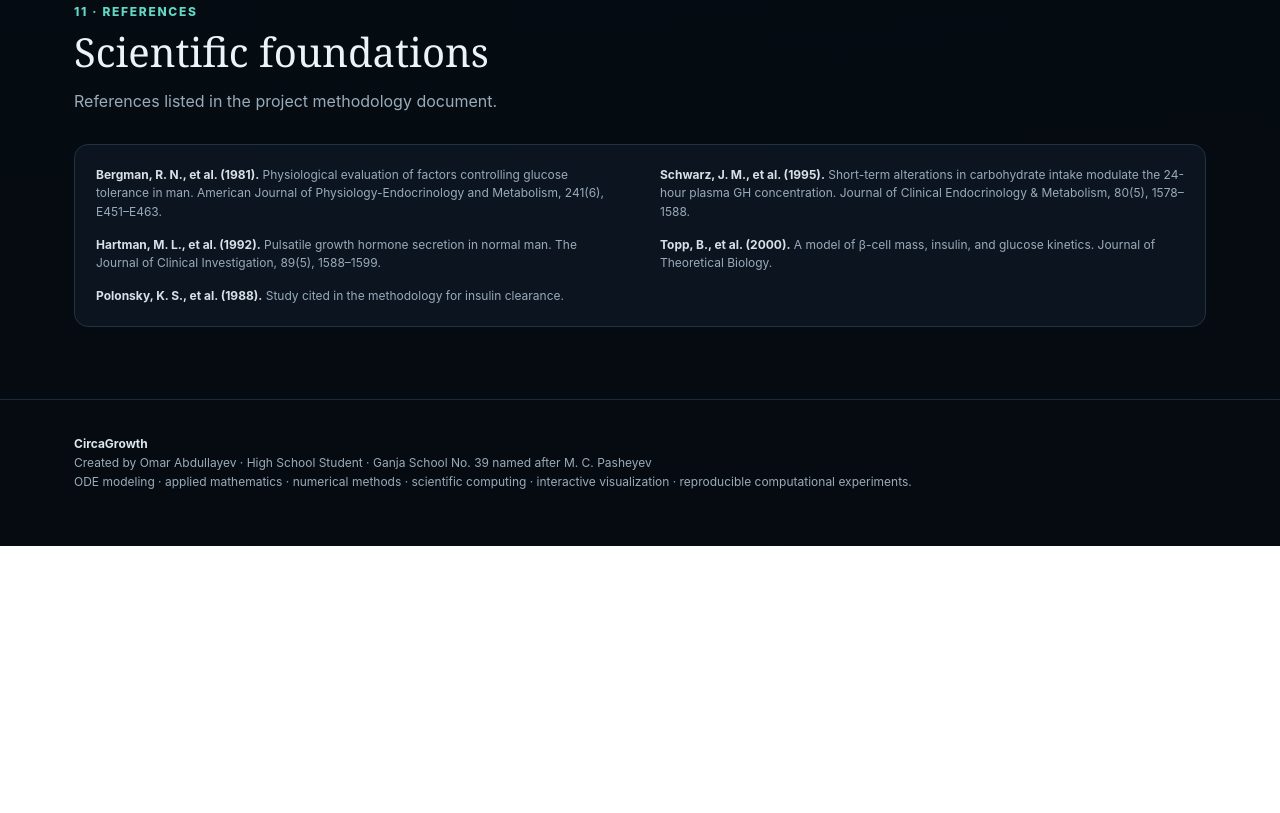
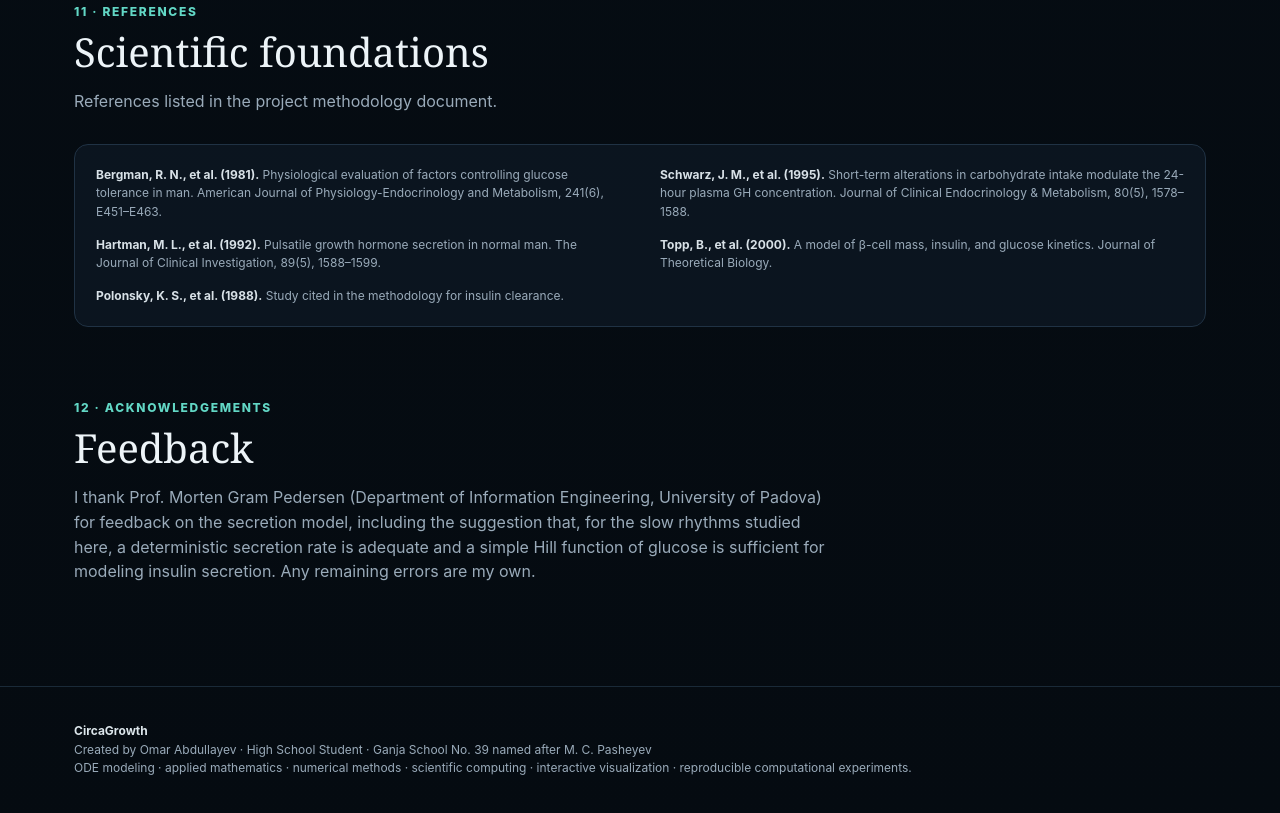
Before and after one commit to omaraabdul10-coder/CircaGrowth, a plain HTML site: page index.html in a window 1280 px wide. Shown: the part 8852-9665 px from the top of the page. Before the commit the page ends 9398 px from the top, so only its background shows below. Drawn offline with Linux system fonts and the light colour scheme.

Commit message:
Add acknowledgement section to project page

```diff
--- a/index.html
+++ b/index.html
@@ -238,6 +238,9 @@
     <div class="ref"><b>Topp, B., et al. (2000).</b> A model of β-cell mass, insulin, and glucose kinetics. Journal of Theoretical Biology.</div>
   </div>
 </div></section>
+<section id="acknowledgements" style="padding-top:0"><div class="wrap">
+  <div class="section-head"><div class="kicker">12 · Acknowledgements</div><h2>Feedback</h2><p>I thank Prof. Morten Gram Pedersen (Department of Information Engineering, University of Padova) for feedback on the secretion model, including the suggestion that, for the slow rhythms studied here, a deterministic secretion rate is adequate and a simple Hill function of glucose is sufficient for modeling insulin secretion. Any remaining errors are my own.</p></div>
+</div></section>
 </main>
 
 <footer><div class="wrap"><b style="color:#dce6eb">CircaGrowth</b><br><span>Created by Omar Abdullayev · High School Student · Ganja School No. 39 named after M. C. Pasheyev</span><br><span>ODE modeling · applied mathematics · numerical methods · scientific computing · interactive visualization · reproducible computational experiments.</span></div></footer>
```
